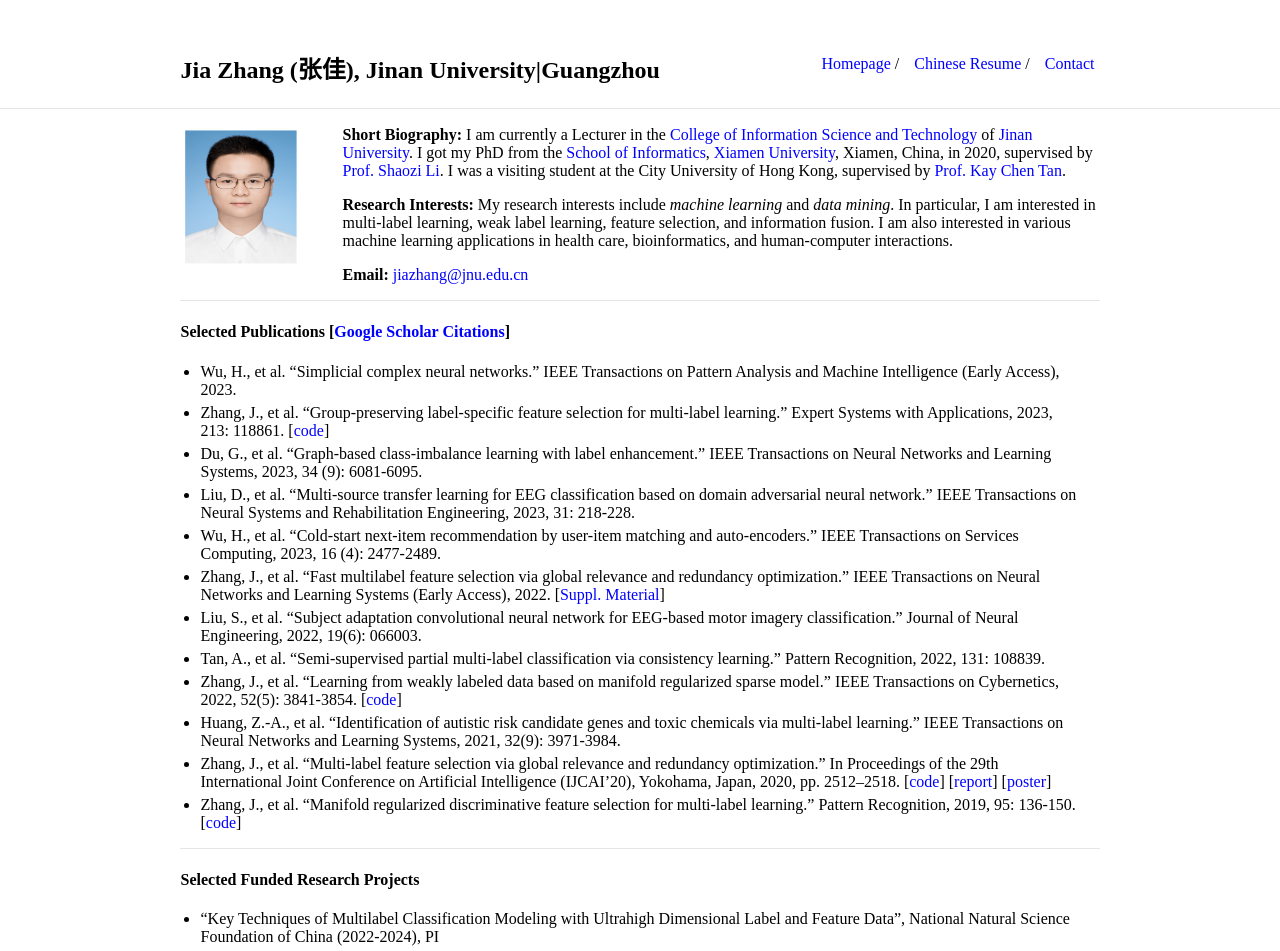
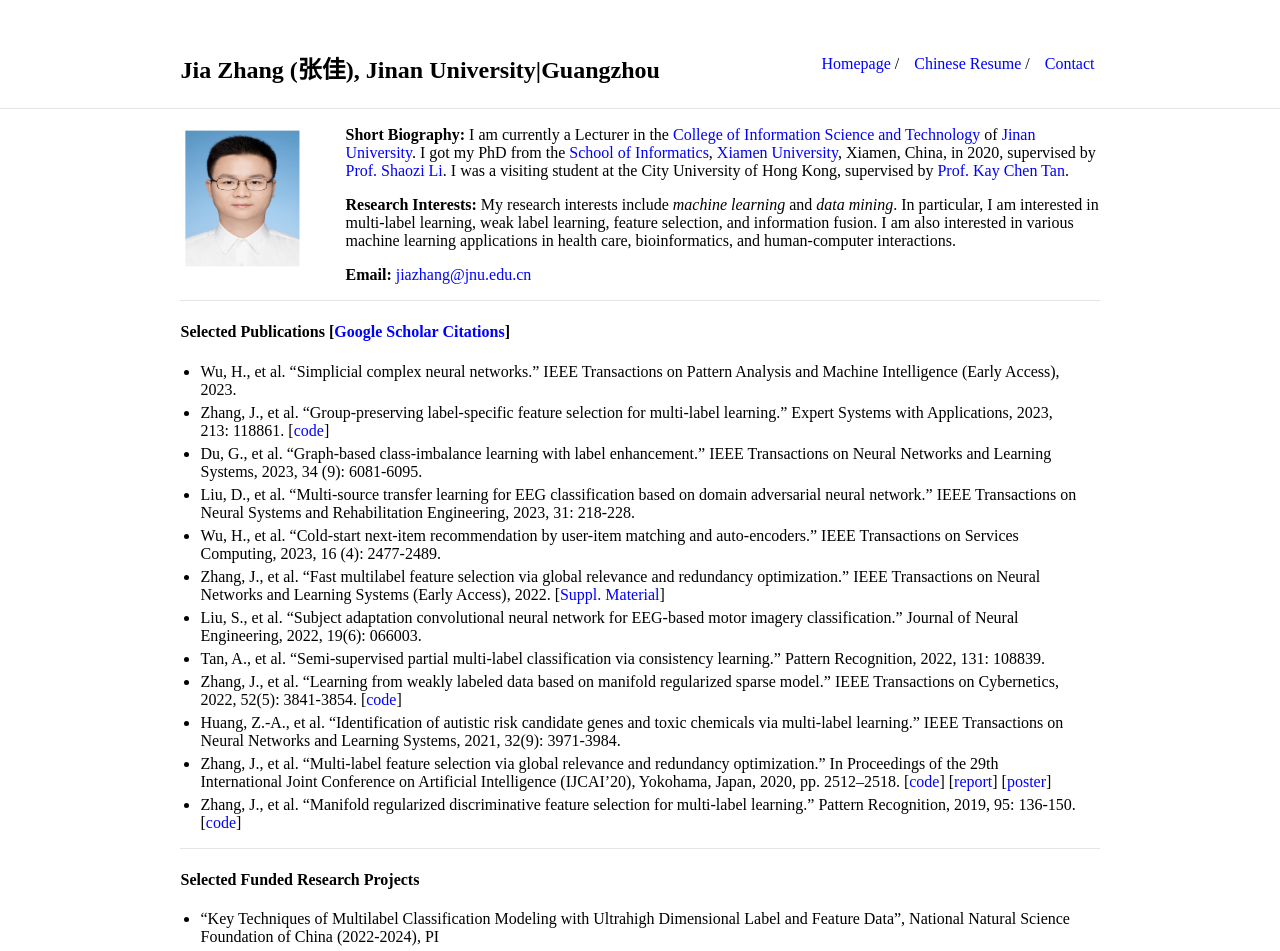
Before and after one commit to jiazhang-ml/jiazhang-ml.github.io, a Jekyll site: the page built from index.md, in a window 1280 px wide. Shown: the top 951 px of the page. Built offline with Jekyll 4.4.1, drawn with Linux system fonts in a browser that asks for light colours.

Commit message:
Update typography.scss

```diff
--- a/_sass/typography.scss
+++ b/_sass/typography.scss
@@ -37,8 +37,8 @@
         font-style: italic;
     }
     .profile-picture {
-        height: 142px;
-        width: 122px;
+        height: 145px;
+        width: 125px;
         position: relative;
         margin: 0px 40px 10px 0px;
         float: left;
```
